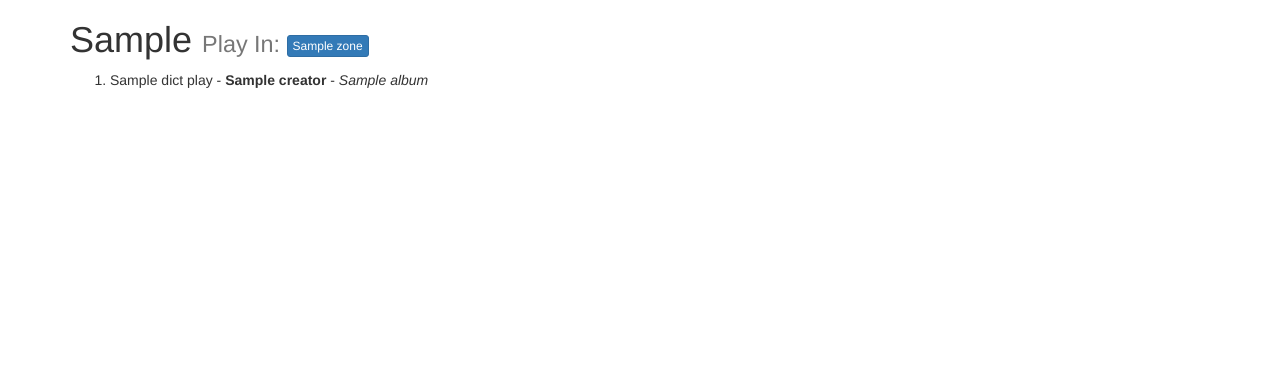
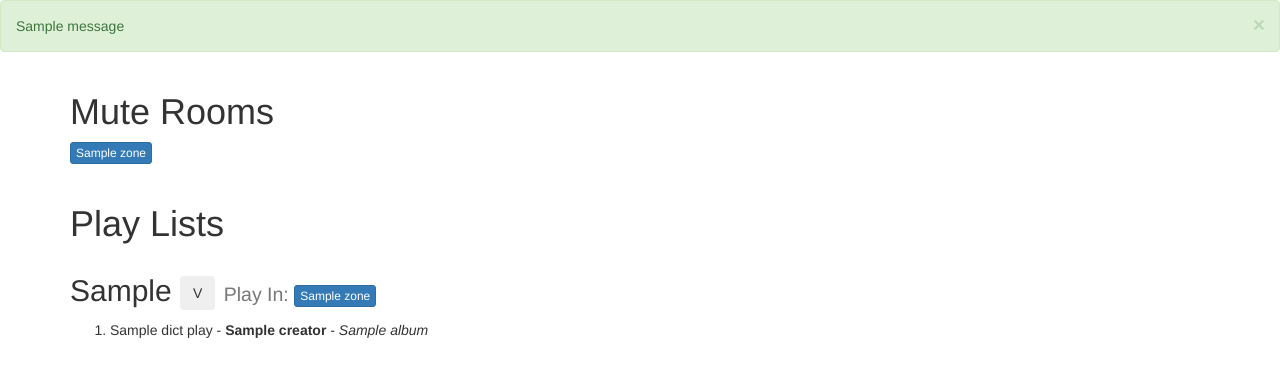
Before and after one commit to wjduenow/sonos-sleep, a Flask app: template templates/list_play_lists.html in a window 1280 px wide. Shown: the top 377 px of the page. Run offline with Flask 2, Linux system fonts and the light colour scheme; the template is opened without the code that fills it: most values are stand-ins (such as "Sample title", 1, 10 or a date in 2020); one stand-in notice (Sample message) is shown; some libraries are stand-ins or nearby versions.

Commit message:
Check point with broken accordian but working flash messages

```diff
--- a/run.py
+++ b/run.py
@@ -1,6 +1,7 @@
 from flask import Flask
 from flask import request
 from flask import render_template
+from flask import flash, redirect
 import soco
 from pyHS100 import SmartPlug
 from pprint import pformat as pf
@@ -8,10 +9,11 @@ import time
 
 
 app = Flask(__name__)
+app.secret_key = 'mixelplk'
 
 rooms = {"Master Bedroom": {"volume": 30}, "Bedroom": {"volume": 35}, "Living Room": {"volume": 40}}
 
-@app.route('/list_play_lists', methods=['GET', 'POST'])
+@app.route('/', methods=['GET', 'POST'])
 def list_play_lists():
 
   zones = soco.discover()
@@ -103,9 +105,12 @@ def sonos_playlist():
 
   try:
     play_playlist(room, play_list, room_volume)
-    return ("Playing %s in %s at %s volume" % (play_list, room, room_volume))
+    flash("Playing %s in %s at %s volume" % (play_list, room, room_volume), 'success')
+    return redirect('/')
+    #return ("Playing %s in %s at %s volume" % (play_list, room, room_volume))
   except Exception as e:
-     return ("error: %s in (room: %s)" % (e, room))
+     flash("error: %s in (room: %s)" % (e, room), 'error')
+     #return ("error: %s in (room: %s)" % (e, room))
 
 
 def girls_night_light(state = "Off"):
--- a/templates/list_play_lists.html
+++ b/templates/list_play_lists.html
@@ -4,26 +4,54 @@
   <link rel= "stylesheet" type= "text/css" href= "{{ url_for('static',filename='css/bootstrap.min.css') }}">
   <meta name="viewport" content="width=device-width, initial-scale=1">
 </head>
+
 <body>
 
+{% with messages = get_flashed_messages(with_categories=true) %}
+  <!-- Categories: success (green), info (blue), warning (yellow), danger (red) -->
+  {% if messages %}
+    {% for category, message in messages %}
+      <div class="alert alert-{{ category }} alert-dismissible" role="alert">
+      <button type="button" class="close" data-dismiss="alert" aria-label="Close"><span aria-hidden="true">&times;</span></button>
+      <!-- <strong>Title</strong> --> {{ message }}
+      </div>
+    {% endfor %}
+  {% endif %}
+{% endwith %}
 
 
 <div class="container">
+
+  <div class="row">
+    <div class="col-md-12">
+      <h1>Mute Rooms</h1>
+       {% for zone in zones %}
+          <small>
+            <a  class="btn btn-primary btn-xs" role="button" href="/wake?room={{ zone.player_name }}">{{ zone.player_name }}</a>
+          </small>
+       {% endfor %}
+    </div>
+  </div>
+
+
+<br />
+
+<h1>Play Lists</h1>
   {% for pl in dict_play_lists %}
   <div class="row">
     <div class="col-md-12">
-      <h1>{{ pl }}
+      <h2>{{ pl }} <input type="button" class="btn" data-toggle="collapse" data-target="#toggleDemo_{{ pl }}" value="V">
       <small>Play In:
        {% for zone in zones %}
          <a  class="btn btn-primary btn-xs" role="button" href="/sonos_playlist?play_list={{ pl }}&room={{ zone.player_name }}">{{ zone.player_name }}</a>
        {% endfor %}
      </small>
-     </h1>
+     </h2>
     </div>
 
   </div>
   <div class="row">
-    <div class="col-md-12">
+    <div class="col-md-12" id="toggleDemo_{{ pl }}" class="collapse in">
       <ol>
         {% for t in dict_play_lists[pl] %}
           <li>{{ t.title }} - <b>{{ t.creator }}</b> - <i>{{ t.album }}</i></li>
```
